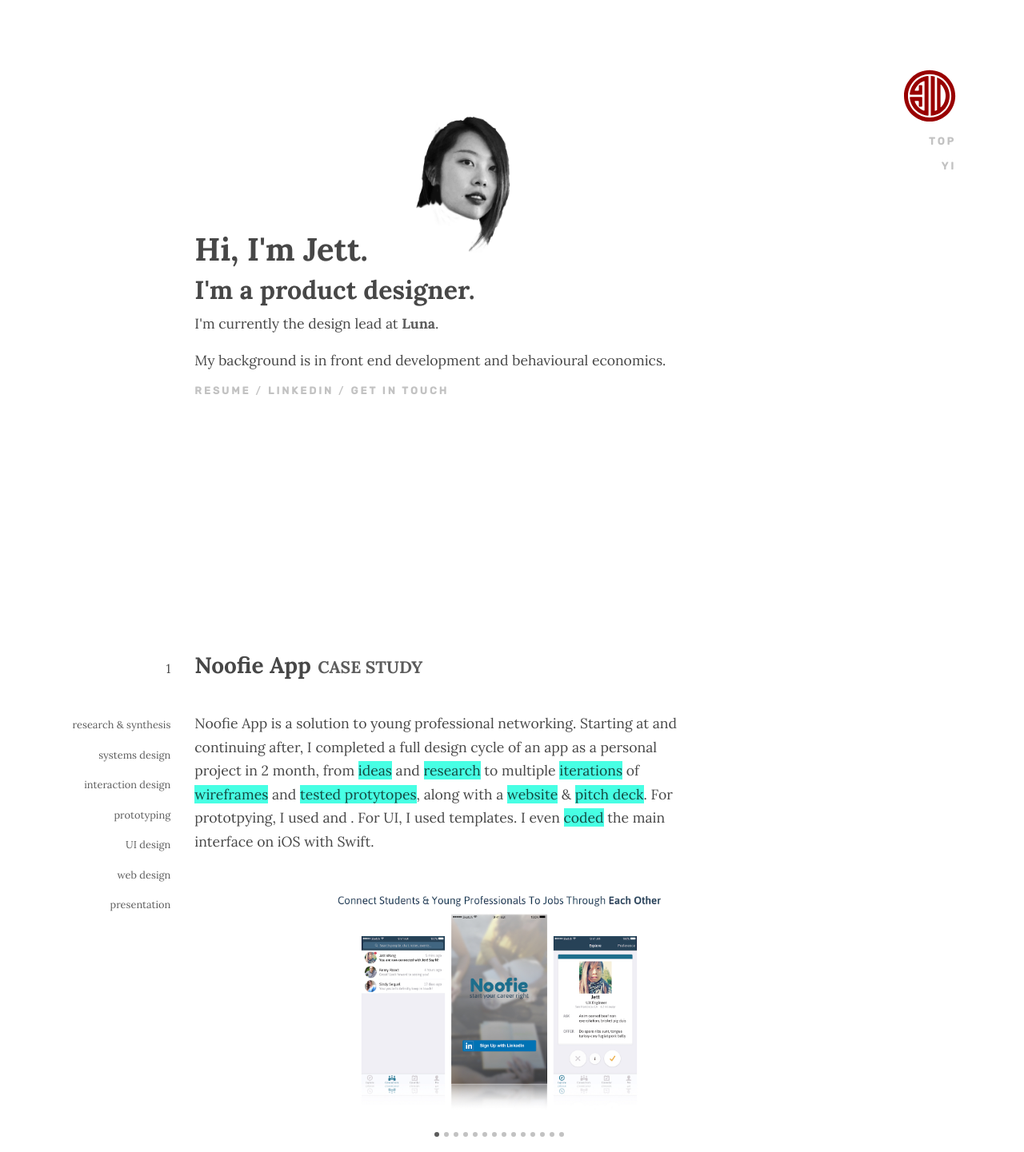
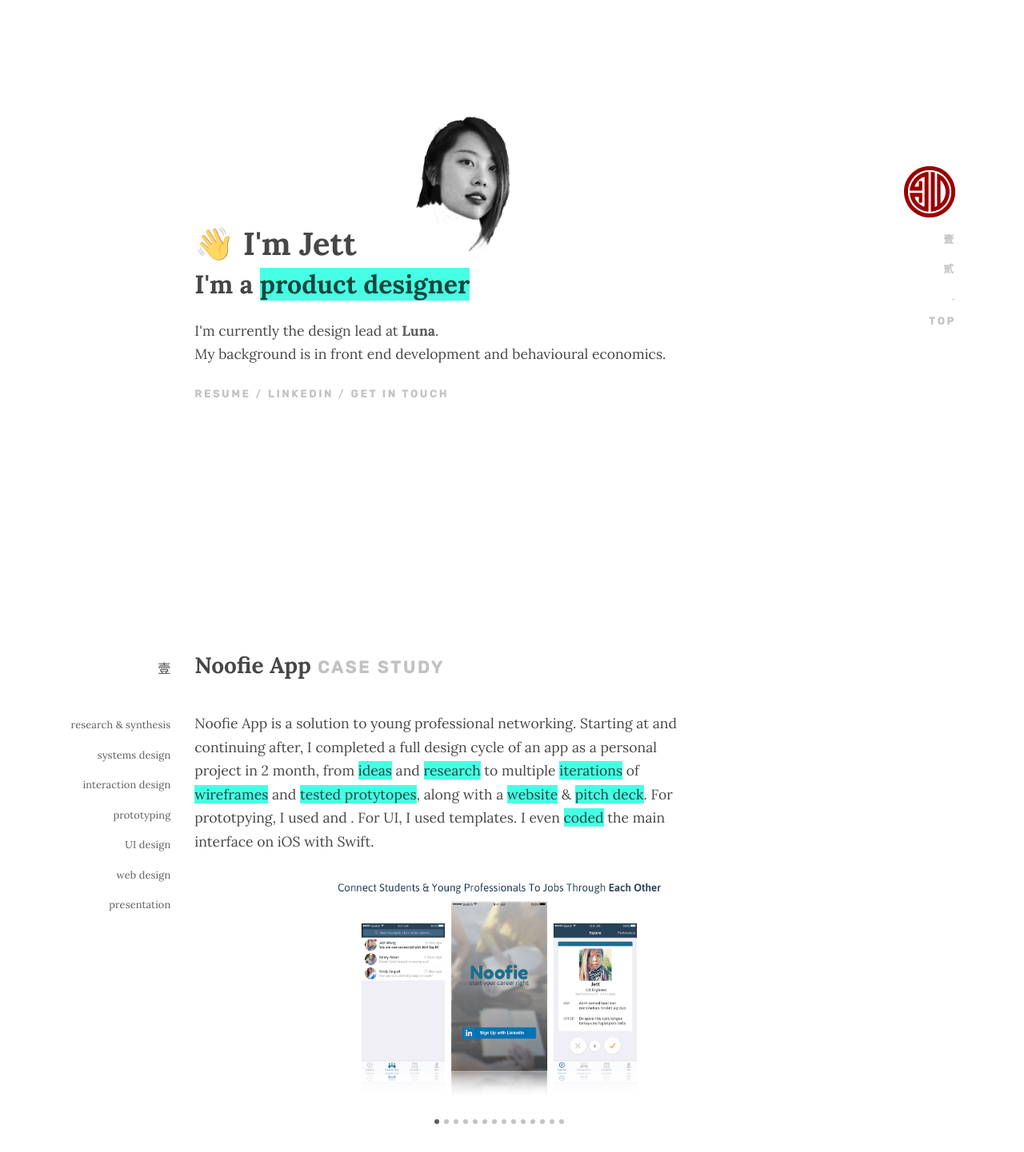
Before and after one commit to jettlwang/jettlwang.github.io, a React app: page / in a window 1280 px wide. Shown: the top 1441 px of the page at 80% size. Built offline with nearby package versions, Linux system fonts and the light colour scheme.

Commit message:
more stylin

```diff
--- a/sass/App.scss
+++ b/sass/App.scss
@@ -13,6 +13,10 @@
     color: $black;
     @media (min-width: 576px) { font-size: 1.1rem;}
     line-height: 1.68;
+
+    p {
+        margin-top: 1.5rem;
+    }
 
     a {
         font-weight: 700;
@@ -37,24 +41,21 @@
     .small{
         font-size: 0.8rem;
         color: $grey1;
+        letter-spacing: 0.1px;
     }
 
     .caption {
-        font-size: 0.8rem;
         color: $grey2;
         font-family: 'Rubik', sans-serif;
         text-transform: uppercase;
         letter-spacing: 3px;
-        line-height: 1.2;
 
         &>a {color: $grey2;}
     }
 
     blockquote, .blockquote{
         @extend .caption;
-        color: $grey1;
         font-size: inherit;
-        line-height: inherit;
     }
 }
 
@@ -80,7 +81,11 @@
     @media (min-width: 992px) { width: 66px; }
 }
 
-
+.fakehr:before{
+    content: "-";
+    vertical-align: super;
+    color: $grey2;
+}
 
 #fadeover{
     position: fixed;
@@ -99,7 +104,7 @@
 }
 
 a.nav-item.active {
-    color: $black;
+    color: $grey1;
 }
 
 #menu-xs{
@@ -127,6 +132,7 @@
         position: sticky;
         top: 15vh;
         transform: translateY(-33px);
+        @extend .small;
 
         .nav{
             .nav-item{
--- a/src/App.css
+++ b/src/App.css
@@ -7,6 +7,8 @@
   @media (min-width: 576px) {
     body {
       font-size: 1.1rem; } }
+  body p {
+    margin-top: 1.5rem; }
   body a {
     font-weight: 700;
     color: rgba(0, 0, 0, 0.64); }
@@ -19,22 +21,19 @@
   body b {
     font-weight: inherit !important;
     background-color: #47FFE4; }
-  body .small {
+  body .small, body #menu-lg #menu, #menu-lg body #menu {
     font-size: 0.8rem;
-    color: rgba(0, 0, 0, 0.64); }
+    color: rgba(0, 0, 0, 0.64);
+    letter-spacing: 0.1px; }
   body .caption, body blockquote, body .blockquote, body .nav > li > a {
-    font-size: 0.8rem;
     color: rgba(0, 0, 0, 0.24);
     font-family: 'Rubik', sans-serif;
     text-transform: uppercase;
-    letter-spacing: 3px;
-    line-height: 1.2; }
+    letter-spacing: 3px; }
     body .caption > a, body blockquote > a, body .blockquote > a, body .nav > li > a > a {
       color: rgba(0, 0, 0, 0.24); }
   body blockquote, body .blockquote {
-    color: rgba(0, 0, 0, 0.64);
-    font-size: inherit;
-    line-height: inherit; }
+    font-size: inherit; }
 
 .vertical-center {
   min-height: 100%;
@@ -54,6 +53,11 @@
     #logo {
       width: 66px; } }
 
+.fakehr:before {
+  content: "-";
+  vertical-align: super;
+  color: rgba(0, 0, 0, 0.24); }
+
 #fadeover {
   position: fixed;
   background-color: white;
@@ -66,7 +70,7 @@
   padding-bottom: 1rem !important; }
 
 a.nav-item.active {
-  color: rgba(0, 0, 0, 0.72); }
+  color: rgba(0, 0, 0, 0.64); }
 
 #menu-xs.menu-container {
   position: fixed;
--- a/src/App.js
+++ b/src/App.js
@@ -25,7 +25,7 @@
                 </BrowserRouter>
 
                 <Container>
-                    <Row><Col lg={{span:2,offset:10}} className="text-lg-right small pb-3">Hi Im footer</Col></Row>
+                    <Row><Col className="text-lg-right small pb-3">Jett Wang 2019 ©</Col></Row>
                 </Container>
             </div>);
     }
@@ -39,8 +39,8 @@
 
         this.scrollToTop = this.scrollToTop.bind(this);
 
-        this.items = ["noofie"];
-        this.name = ["yi"];
+        this.items = ["noofie","noofie"];
+        this.name = ["壹","贰"];
     }
 
     componentDidMount(){
@@ -70,16 +70,16 @@
                     <Row  id="top">
                         <Col lg={10}>
                             <Row className="vertical-center" id="header">
-                                <Col xs lg={{ span: 10, offset: 2 }} >
-                                    <h1>Hi, I&#39;m Jett.</h1>
-                                    <h2>I&#39;m a product designer.</h2>
-                                    <p>I&#39;m currently the design lead at <a href="https://meetluna.com">Luna</a>.</p>
-                                    <p>My background is in front end development and behavioural economics.</p>
-                                    <p className="caption"><a href="src/assets/resume.pdf">Resume</a> / <a href="https://linkedin.com/in/jettlwang">LinkedIn</a> / <a href="mailto:jettlwang@gmail.com">Get in Touch</a></p>
+                                <Col xs lg={{ span: 8, offset: 2 }} >
+                                    <h1>👋 I&#39;m Jett</h1>
+                                    <h2>I&#39;m a <b>product designer</b></h2>
+                                    <p>I&#39;m currently the design lead at <a href="https://meetluna.com">Luna</a>.<br/>My background is in front end development and behavioural economics.</p>
+                                    <p className="caption small"><a href="src/assets/resume.pdf">Resume</a> / <a href="https://linkedin.com/in/jettlwang">LinkedIn</a> / <a href="mailto:jettlwang@gmail.com">Get in Touch</a></p>
                                 </Col>
                             </Row>
 
-                            <PjPreview id="noofie" link />
+                            <PjPreview id="noofie" name="壹" link />
+                            <PjPreview id="noofie" name="贰" link />
 
                             <div id="others"><Row className="d-flex vertical-center justify-center">
                                 <Col xs md={{span:5,offset:4}} lg={{span:3,offset:2}} className="text-md-right text-lg-left py-2 blockquote">
@@ -97,7 +97,7 @@
                             </Row></div>
                         </Col>
 
-                        <MenuLG items={this.items} name={this.name} />
+                        <MenuLG items={this.items} name={this.name} style={{"top":"30vh"}}/>
                     </Row>
                     <MenuXS items={this.items} name={this.name} />
                 </Container>
@@ -110,10 +110,10 @@
         var pj = projects[this.props.id];
         return <div id={this.props.id}>
             <Row className="align-col-baseline">
-                <Col lg={2}  className="text-lg-right py-3"><h6>1</h6></Col>
+                <Col lg={2}  className="text-lg-right py-3"><h6>{this.props.name}</h6></Col>
                 <Col lg={10} className="py-3">
                     <h3>{pj.title}
-                        {this.props.link && <a href={this.props.id}><Badge>CASE STUDY</Badge></a>}</h3>
+                        {this.props.link && <a href={this.props.id}><Badge className="caption px-2">CASE STUDY</Badge></a>}</h3>
                 </Col>
             </Row>
             <Row  className="align-col-baseline">
@@ -131,7 +131,7 @@
                         <Col xs className="text-lg-right py-3 d-lg-none">
                             <div className="small">{(pj.role)}</div>
                         </Col>
-                        <Col lg={12} className="py-3">
+                        <Col lg={12}>
                             <Carousel interval={null}>
                                 {React.Children.map( pj.piece.props.children , (child, i) => {
                                     if (child.type.name != "Img") return
--- a/src/partials/Menu.js
+++ b/src/partials/Menu.js
@@ -6,16 +6,16 @@
 import { Link, Element , Events, animateScroll as scroll, scrollSpy, scroller } from 'react-scroll'
 
 export const MenuLG = (props) => {
-     return <Col lg={2} id="menu-lg" className="menu-container d-none d-lg-block">
+     return <Col lg={2} id="menu-lg" className="menu-container d-none d-lg-block" style={props.style}>
          <div id="menu"><ul className="nav flex-column text-right">
               <li className="nav-item"><a href="/"><img id="logo" src="src/assets/jwhy.svg" /></a></li>
-              <li><Link className="nav-item" to="top" href='' spy={false} smooth={true} duration={500} >top</Link></li>
-              <span className="fake-div" />
               {props.items.map( (e,i) =>
                    <li key={i}>
                         <Link className="nav-item" href='' activeClass="active" to={props.items[i]} spy={true} smooth={true} duration={500} >{props.name[i]}</Link>
                    </li>
               )}
+              <span className="fakehr" />
+              <li><Link className="nav-item" to="top" href='' spy={false} smooth={true} duration={500} >top</Link></li>
          </ul></div>
      </Col>
 }
@@ -34,12 +34,13 @@
           <Fade in={this.state.open} unmountOnExit>
             <div id="fadeover" className="vertical-center justify-content-center" onClick={() => this.setState({ open: false })}>
                 <ul className="nav flex-column align-items-center">
-                     <li><Link className="nav-item" to="top" spy={false} smooth={true} duration={500} onClick={() => this.setState({ open: false })}>top</Link></li>
                      {this.props.items.map( (e,i) =>
                              <li key={i}>
                                   <Link className="nav-item" to={this.props.items[i]} spy={false} smooth={true} duration={500} onClick={() => this.setState({ open: false })}>{this.props.name[i]}</Link>
                              </li>
                         )}
+                     <li className="fakehr" />
+                     <li><Link className="nav-item" to="top" spy={false} smooth={true} duration={500} onClick={() => this.setState({ open: false })}>top</Link></li>
                 </ul>
             </div>
           </Fade>
--- a/src/partials/Projects.js
+++ b/src/partials/Projects.js
@@ -295,7 +295,7 @@
         return <Container>
                <span id="top" />
             <Row>
-               <Col lg={{span:8,offset:2}}>
+               <Col lg={{span:8,offset:2}} className="py-5">
                    <h1>{projects[this.props.id].title}</h1>
                     {projects[this.props.id].blurb}
                     {this.artic}
```
